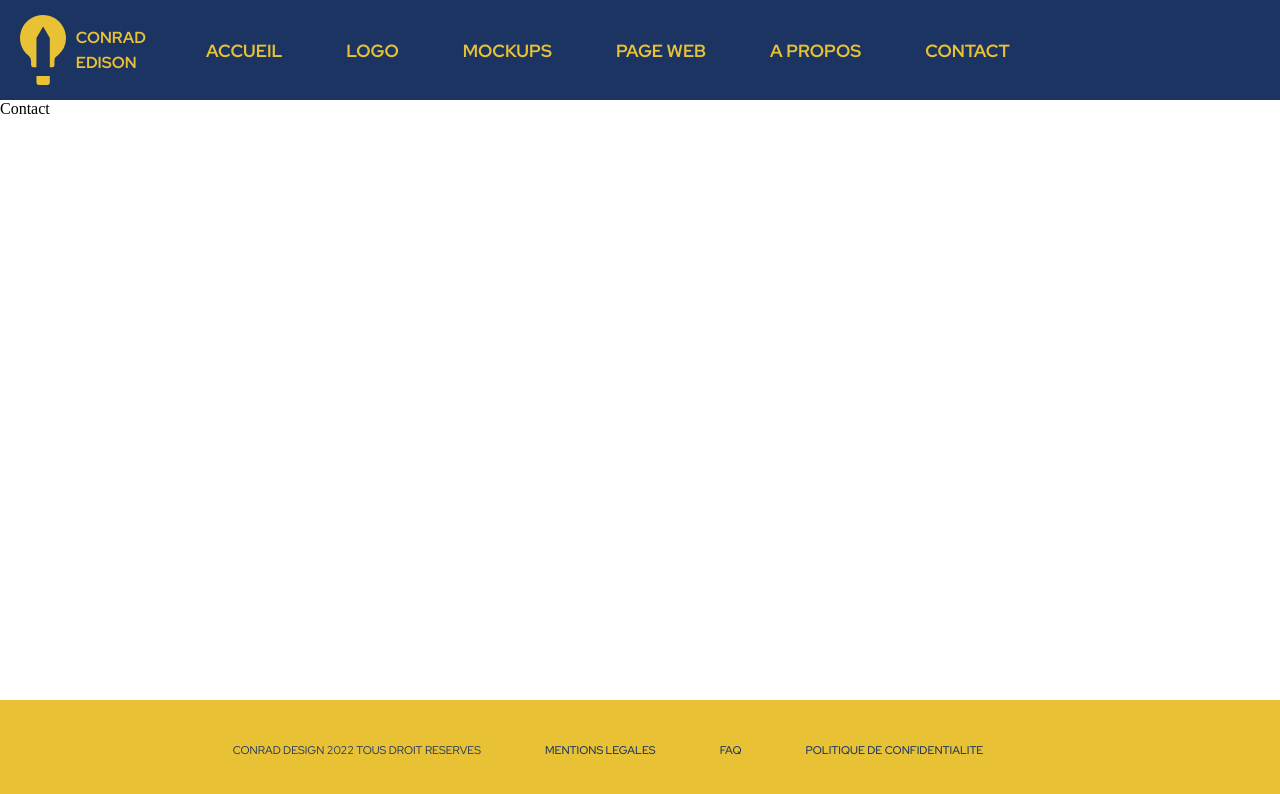
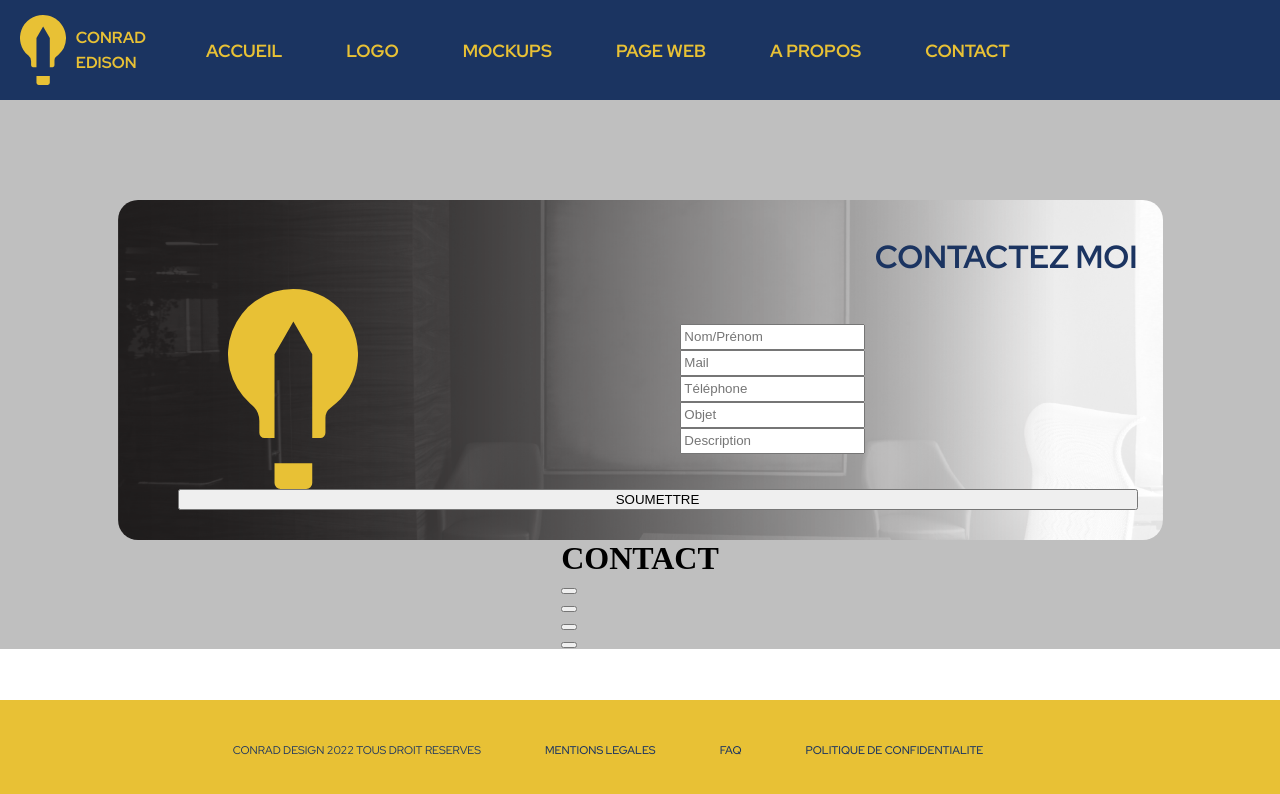
Before and after one commit to Musubi42/Conrado-Portfolio, a React (Create React App) app: page /contact in a window 1280 px wide. Shown: the top 794 px of the page. Built offline with nearby package versions, Linux system fonts and the light colour scheme.

Commit message:
Création contact

```diff
--- a/src/pages/contact/Contact.jsx
+++ b/src/pages/contact/Contact.jsx
@@ -1,7 +1,64 @@
-import React from 'react'
+import React from "react";
+import "./contact.css";
+import logoConrado from "../../Assets/Logo_Conrado.svg";
 
 export default function Contact() {
   return (
-    <div>Contact</div>
-  )
+    <div className="contactMain">
+      <div className="contactDivContact">
+        <h1 className="contactTitleContact">CONTACTEZ MOI</h1>
+        <div className="contactDivForm">
+          <img
+            src={logoConrado}
+            alt="Logo de la marque conrad edison"
+            className="contactLogoConrado"
+          />
+          <form action="submit" className="contactForm">
+            <input
+              className="contactInput"
+              type="text"
+              placeholder="Nom/Prénom"
+            />
+            <input className="contactInput" type="email" placeholder="Mail" />
+            <input
+              className="contactInput"
+              type="tel"
+              placeholder="Téléphone"
+            />
+            <input className="contactInput" type="text" placeholder="Objet" />
+            <input
+              className="contactInput"
+              type="text"
+              placeholder="Description"
+            />
+          </form>
+        </div>
+        <button className="contactButtonContact">SOUMETTRE</button>
+      </div>
+      {/* TODO : Faire l'inté des img avec CSS et en HTML pour tester */}
+      <div className="contactNetworks">
+        <h1 className="contactNetworkTitle">CONTACT</h1>
+        <div className="contactNetwork">
+          <div className="contactNetworkDiv">
+            <button className="contactNetworkButton"></button>
+            <span className="contactNetworkNameButton"></span>
+          </div>
+          <div className="contactNetworkDiv">
+            <button className="contactNetworkButton"></button>
+            <span className="contactNameNetworkButton"></span>
+          </div>
+
+          <div className="contactNetworkDiv">
+            <button className="contactNetworkButton"></button>
+            <span className="contactNetworkNameButton"></span>
+          </div>
+
+          <div className="contactNetworkDiv">
+            <button className="contactNetworkButton"></button>
+            <span className="contactNetworkNameButton"></span>
+          </div>
+        </div>
+      </div>
+    </div>
+  );
 }
--- a/src/pages/contact/contact.css
+++ b/src/pages/contact/contact.css
@@ -0,0 +1,73 @@
+.contactMain {
+  display: flex;
+  flex-direction: column;
+  align-items: center;
+  justify-content: center;
+  margin: 0;
+  padding: 0;
+  width: 100%;
+  height: 100%;
+  background: #bfbfbf;
+}
+
+.contactDivContact {
+  display: flex;
+  flex-direction: column;
+  background: url('../../Assets/Bureau_design.png');
+  background-size: cover;
+  background-position: center;
+  background-repeat: no-repeat;
+  border-radius: 20px;
+  margin-top: 100px;
+  width: 75vw;
+  padding: 25px 25px 30px 60px;
+  /* justify-content: flex-end; */
+}
+
+.contactTitleContact {
+  font-family: 'Red Hat Display';
+  font-style: normal;
+  font-weight: 700;
+  font-size: 2rem;
+  line-height: 64px;
+
+  display: flex;
+  justify-content: flex-end;
+  /* align-items: ; */
+  /* position: absolute; */
+  /* right: 20px;
+  margin: 30px; */
+  color: #1b3461;
+}
+
+.contactDivForm {
+  display: flex;
+  flex-direction: row;
+  justify-content: center;
+  align-items: center;
+  margin-left: 50px;
+}
+
+.contactLogoConrado {
+  height: 200px;
+  margin-right: 50px;
+}
+
+.contactForm {
+  display: flex;
+  flex-direction: column;
+  align-items: center;
+  justify-content: center;
+  margin: 0;
+  padding: 0;
+  width: 100%;
+  height: 100%;
+}
+
+.contactInput {
+  line-height: 20px;
+}
+
+.contactButtonContact {
+  text-decoration: none;
+}
```
